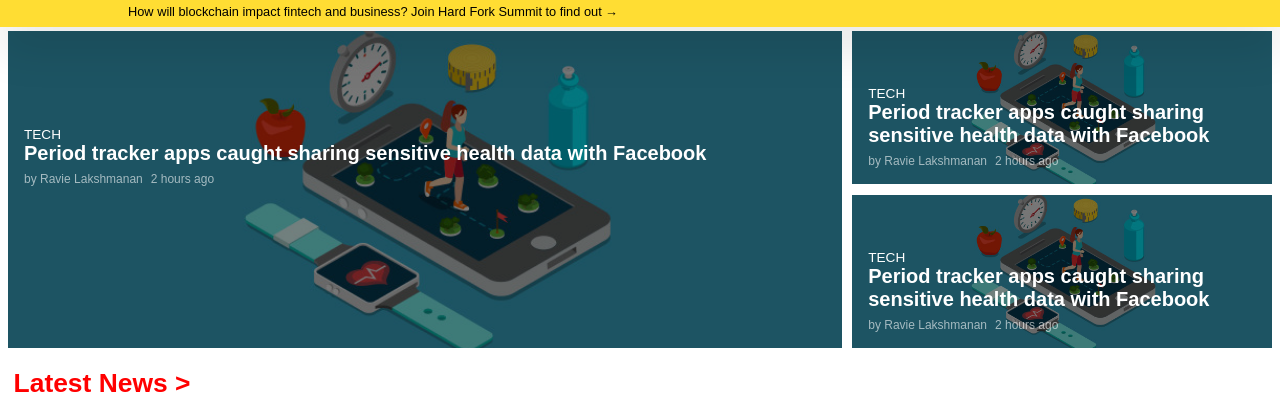
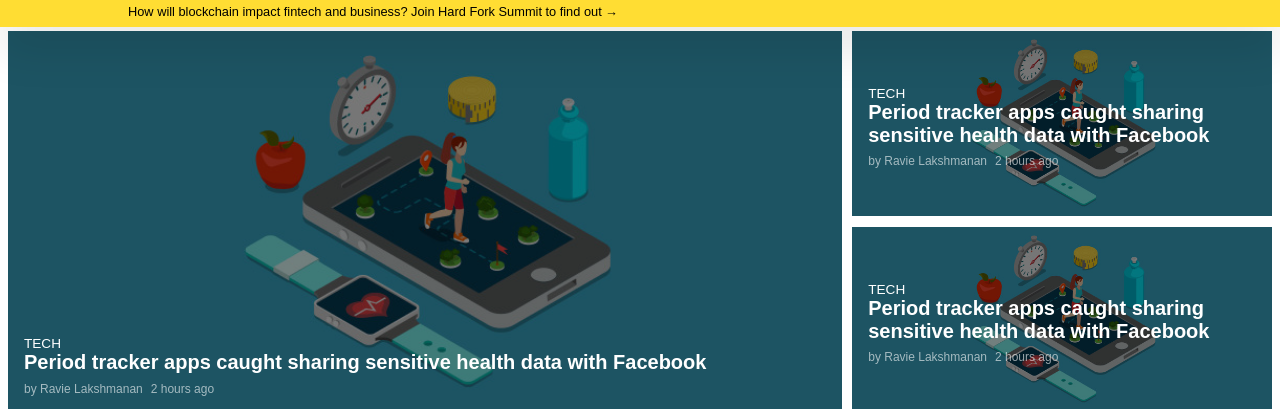
Before and after one commit to fedgut/building_with_responsive_design, a website: page index.html in a window 1280 px wide. Shown: the part 51-460 px from the top of the page. Drawn offline with Linux system fonts and the light colour scheme.

Commit message:
more padding to the first main article

```diff
--- a/medium.css
+++ b/medium.css
@@ -86,6 +86,10 @@
     grid-row: 1 / span 2;
   }
 
+  .main-article:first-child {
+    padding-top: 27%;
+  }
+
   .main-article2 {
     grid-column: 2;
   }
```
